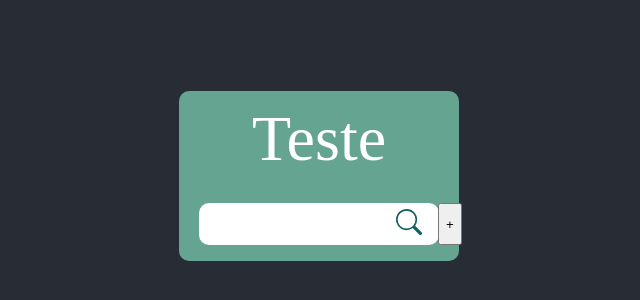
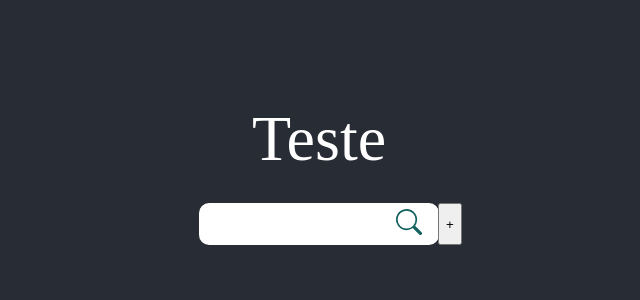
Before and after one commit to vitorsoaresf/gestao-habitos, a React (Create React App) app: page / in a window 1280 px wide. Shown: the part 224-524 px from the top of the page, without its empty margins (321-961 px from the left). Built offline with nearby package versions, Linux system fonts and the light colour scheme.

Commit message:
fix: changes var --lightGreen to --green

```diff
--- a/src/components/CardGeneric/styles.js
+++ b/src/components/CardGeneric/styles.js
@@ -4,7 +4,7 @@ export const Container = styled.div`
   display: flex;
   flex-direction: column;
   justify-content: center;
-  background: var(--lightGreen);
+  background: var(--green);
 
   border-radius: 10px;
   width: 280px;
```
